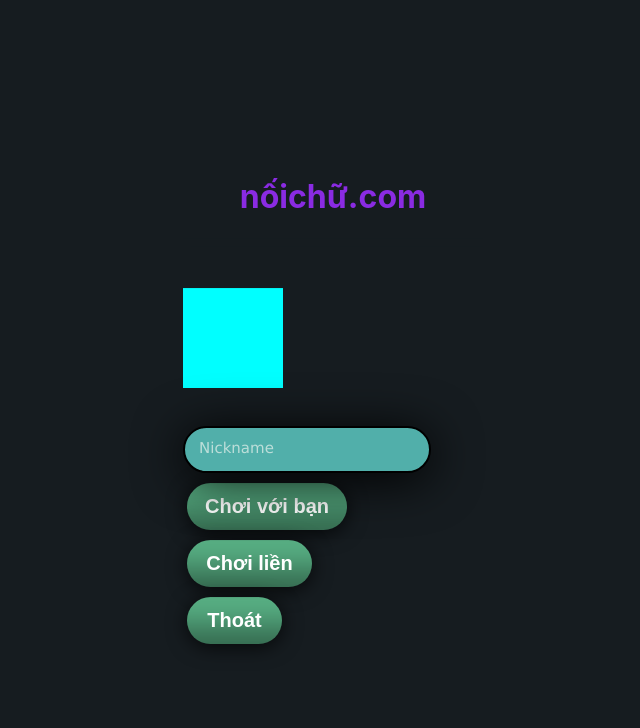
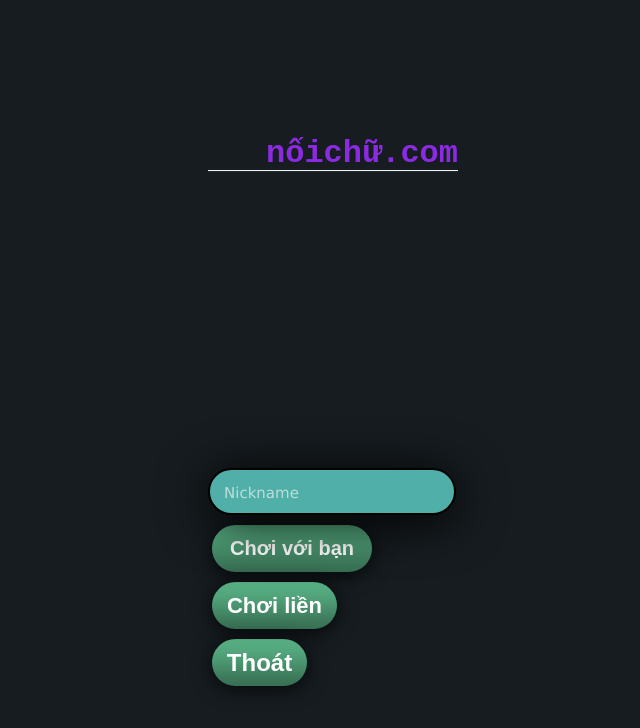
Before and after one commit to dphongdev/noch, a React (Create React App) app: page / in a window 1280 px wide. Shown: the top 728 px of the page, without its empty margins (307-947 px from the left). Built offline with nearby package versions, Linux system fonts and the light colour scheme.

Commit message:
fix layout design home

```diff
--- a/public/tagcanvas.html
+++ b/public/tagcanvas.html
@@ -16,37 +16,37 @@
 
 <body>
     <div id="myCanvasContainer">
-        <canvas width="300" height="300" id="myCanvas">
+        <canvas width="250" height="250" id="myCanvas" style="font-family: 'Courier New', Courier, monospace;">
             <p>Anything in here will be replaced on browsers that support the canvas element</p>
         </canvas>
     </div>
     <div style="display: none">
         <div id="taglist">
             <ul>
-                <li><a href="#fake1" onclick="return tpu(this)">Fake link 1</a></li>
-                <li><a href="#fake2" onclick="return tpu(this)">Fake link 2</a></li>
-                <li><a href="#fake3" onclick="return tpu(this)">Fake link 3</a></li>
-                <li><a href="#fake4" onclick="return tpu(this)">Fake link 4</a></li>
-                <li><a href="#fake5" onclick="return tpu(this)">Fake link 5</a></li>
-                <li><a href="#fake6" onclick="return tpu(this)">Fake link 6</a></li>
+                <li><a href="#fake1" onclick="return tpu(this)">Sương gió</a></li>
+                <li><a href="#fake2" onclick="return tpu(this)">Phủ</a></li>
+                <li><a href="#fake3" onclick="return tpu(this)">Đời trai</a></li>
+                <li><a href="#fake4" onclick="return tpu(this)">Tương Lai</a></li>
+                <li><a href="#fake5" onclick="return tpu(this)">Nhờ</a></li>
+                <li><a href="#fake6" onclick="return tpu(this)">Nhà ngoại</a></li>
             </ul>
             <ul>
                 <li><a></a>SVGGraph</a></li>
-                <li><a href="#" onclick="return tpu(this)">JPEG Saver</a></li>
-                <li><a href="#" onclick="return tpu(this)">Downloads</a></li>
-                <li><a href="#" onclick="return tpu(this)">Google</a></li>
+                <li><a href="#" onclick="return tpu(this)">Vạn sự</a></li>
+                <li><a href="#" onclick="return tpu(this)">Tùy khoai</a></li>
+                <!-- <li><a href="#" onclick="return tpu(this)">Google</a></li>
                 <li><a href="#" onclick="return tpu(this)">Yahoo!</a></li>
                 <li><a href="#" onclick="return tpu(this)">Microsoft</a></li>
-                <li><a href="#" onclick="return tpu(this)">BBC</a></li>
+                <li><a href="#" onclick="return tpu(this)">BBC</a></li> -->
             </ul>
         </div>
     </div>
 
     <script type="text/javascript">
         var oopts = {
-            textFont: 'Impact,Arial Black,sans-serif',
+            textFont:  "Courier New, Courier, monospace",
             textHeight: 20,
-            maxSpeed: 0.1,
+            maxSpeed: 0.5,
             decel: 0.9,
             depth: 0.99,
             outlineColour: '#f6f',
@@ -56,7 +56,7 @@
             wheelZoom: false
         }, ttags = 'taglist', lock, shape = 'sphere';
         window.onload = function () {
-            TagCanvas.textFont = 'Trebuchet MS, Helvetica, sans-serif';
+            TagCanvas.textFont = 'Courier New, Courier, monospace';
             TagCanvas.textColour = '#fff';
             TagCanvas.textHeight = 25;
             TagCanvas.outlineMethod = 'block';
@@ -73,7 +73,7 @@
             TagCanvas.shadowBlur = 3;
             TagCanvas.weight = false;
             TagCanvas.imageScale = null;
-            TagCanvas.fadeIn = 1000;
+            TagCanvas.fadeIn = 500;
             TagCanvas.clickToFront = 600;
             try {
                 TagCanvas.Start('myCanvas', 'taglist');
@@ -112,7 +112,7 @@
             return false;
         }
     </script>
-    <div style="position: absolute; bottom: 0; left: 0; width: 100px; height: 100px; background-color: aqua;"></div>
+    <div style="position: absolute; bottom: 0; left: 0; width: 100px; height: 100px; background-color: aqua; display: none"></div>
 </body>
 
 </html>
--- a/src/App.css
+++ b/src/App.css
@@ -14,6 +14,11 @@
   background-color: #161C20;
   width: 100%;
   height: 100%;
+  font-family: 'Courier New', Courier, monospace;
+  overflow: hidden;
+}
+body::-webkit-scrollbar {
+  display: none;
 }
 
 input:focus {
@@ -23,4 +28,8 @@
 ::placeholder {
   color: rgb(188 222 217) !important;
 }
-h1{color: blueviolet;}
+h1{
+  color: blueviolet;
+  text-align: right;
+  /* text-decoration: underline; */
+}
--- a/src/screens/Home.js
+++ b/src/screens/Home.js
@@ -19,14 +19,22 @@
       left: 12px;
       top: 10px;
       vertical-align: middle;
-            display: inline-block;
-            width: '220px';
-            height: '24px'
+      /* display: inline-block; */
+      width: 220px;
+      height: 24px;
+      /* almost mobile device */
+      @media (max-width: 450px) {
+        /* screen width is less than 768px (medium) */
+        top: 9px;
+      }
+      @media only screen and (device-width: 414px) and (device-height: 896px) and (-webkit-device-pixel-ratio: 3) {
+        top: 6px;
+      }
     `,
     NicknameWrapper = styled.div`
       width: 244px;
       margin-top: 34px;
-            background:rgb(81, 175, 170);
+      background: rgb(81, 175, 170);
       box-shadow: rgb(0, 0, 0) 0px 6px 50px;
       opacity: 1;
       position: relative;
@@ -35,15 +43,14 @@
       border: 2px solid rgba(0, 0, 0, 1);
       overflow: hidden;
       /* display: inline-block; */
-    `
-        ,
+    `,
     NochButton = styled.div`
-            width: ${props => props.width};
+      width: ${(props) => props.width};
       color: rgb(255, 255, 255);
       font-weight: bold;
       text-align: center;
-            font-family: Arial, "Helvetica Neue", Helvetica, sans-serif;
-            font-size: 20px;
+      font-family: Arial, 'Helvetica Neue', Helvetica, sans-serif;
+      font-size: ${(props) => props.fontSize};
       cursor: pointer;
       height: 47px;
       line-height: 47px;
@@ -53,20 +60,47 @@
       margin-top: 10px;
       /* margin-bottom: 50px; */
       background-image: url('images/btnPlayNow.png');
-            margin-left:4px;
+      margin-left: 4px;
     `,
-        iframe = styled.iframe`
-        `
-    return (<>
+    NochLine = styled.hr`
+      border: none;
+      height: 1px;
+      background-color: #fff;
+      color: #fff;
+      margin-top: -24px;
+    `;
+  return (
+    <>
       <Wrapper class={props.class}>
         <h1>nốichữ.com</h1>
-            <iframe frameBorder="0" scrolling="no" src="tagcanvas.html" title="TagCanvas"></iframe>
+        <NochLine />
+        <iframe
+          width='250px'
+          height='250px'
+          frameBorder='0'
+          scrolling='no'
+          src='tagcanvas.html'
+          title='TagCanvas'
+        ></iframe>
         <NicknameWrapper>
-                <Nickname autoFocus id="txtUsername" placeholder="Nickname" maxLength="24" type="text" />
+          <Nickname
+            autoFocus
+            id='txtUsername'
+            placeholder='Nickname'
+            maxLength='24'
+            type='text'
+          />
         </NicknameWrapper>
-            <NochButton width="160px">Chơi với bạn</NochButton>
-            <NochButton width="125px">Chơi liền</NochButton>
-            <NochButton width="95px">Thoát</NochButton>
+        <NochButton width='160px' fontSize='20px'>
+          Chơi với bạn
+        </NochButton>
+        <NochButton width='125px' fontSize='22px'>
+          Chơi liền
+        </NochButton>
+        <NochButton width='95px' fontSize='24px'>
+          Thoát
+        </NochButton>
       </Wrapper>
-    </>);
+    </>
+  );
 }
```
Lines whose indentation alone changed are shown as unchanged.
